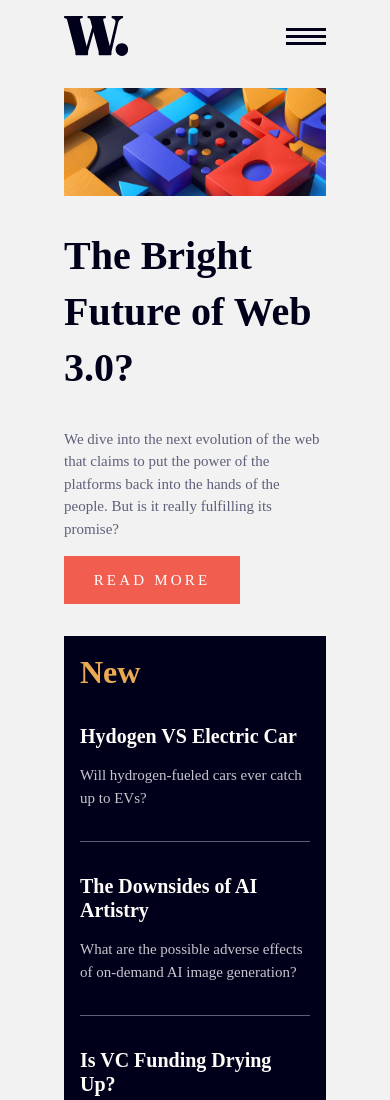
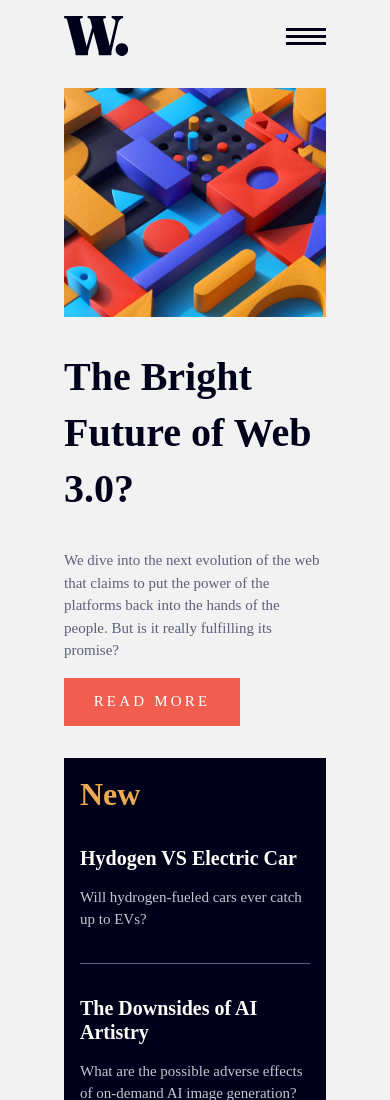
Before and after one commit to gsparmar/news-homepage-main, a plain HTML site: page index.html in a window 390 px wide. Shown: the top 1100 px of the page. Drawn offline with Linux system fonts and the light colour scheme; files whose address does not match are found by name.

Commit message:
updated logo

```diff
--- a/index.html
+++ b/index.html
@@ -45,11 +45,21 @@
     <!-- hero-grid -->
     <main class="container">
       <section class="grid-temp">
-        <img
+        <!-- <img
           class="grid-logo"
           src="./assets/images/image-web-3-desktop.jpg"
           alt="web3"
-        />
+        /> -->
+        <div class="grid-logo">
+          <picture>
+            <source
+              srcset="./assets/images/image-web-3-desktop.jpg"
+              media="(min-width: 800px)"
+            />
+            <img src="./assets/images/image-web-3-mobile.jpg" alt="" />
+          </picture>
+        </div>
+
         <h1 class="grid-title">The Bright Future of Web 3.0?</h1>
         <div class="grid-content">
           <p>
--- a/style.css
+++ b/style.css
@@ -127,7 +127,6 @@ select {
 
 .grid-logo {
   grid-area: logo;
-  height: 100%;
 }
 .grid-title {
   grid-area: title;
```
